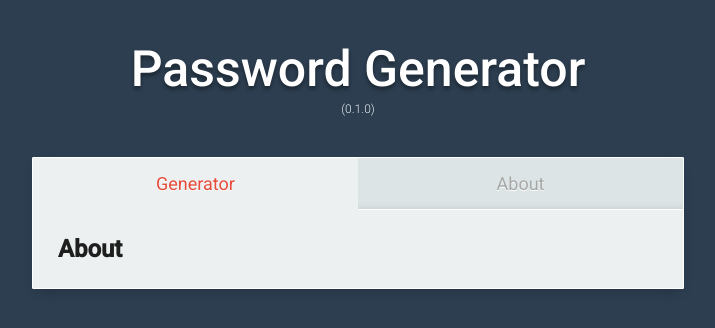
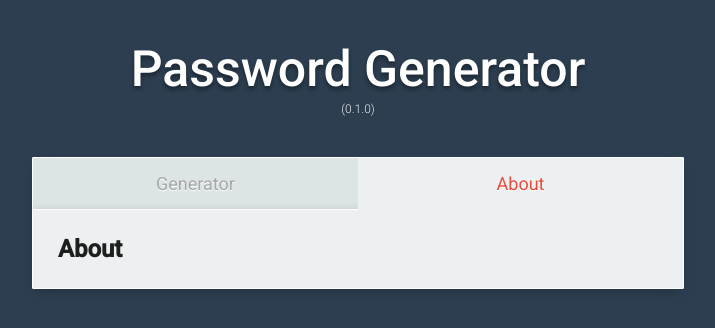
Before and after one commit to sdegetaus/password-generator, a React (Create React App) app: page /about in a window 1280 px wide. Shown: the top 328 px of the page, without its empty margins (282-997 px from the left). Built offline with nearby package versions, Linux system fonts and the light colour scheme.

Commit message:
Fix routing

```diff
--- a/src/containers/Menu.tsx
+++ b/src/containers/Menu.tsx
@@ -1,13 +1,22 @@
 import React from "react";
+import { Link, useHistory } from "react-router-dom";
 import styled from "styled-components";
 import { colors } from "../styles/colors";
-import { Link } from "react-router-dom";
-import { useRenderCount } from "../hooks";
 
 export default () => {
-  const [mActiveKey, mSetActiveKey] = React.useState(0);
-  useRenderCount("Menu");
+  // File members
+  const mHistory = useHistory();
+  const [mActiveKey, mSetActiveKey] = React.useState(() => {
+    switch (mHistory.location.pathname.substring(1)) {
+      default:
+      case "":
+        return 0;
+      case "about":
+        return 1;
+    }
+  });
 
+  // Functions
   const handleClick = (key: number) => {
     mSetActiveKey(key);
   };
```
